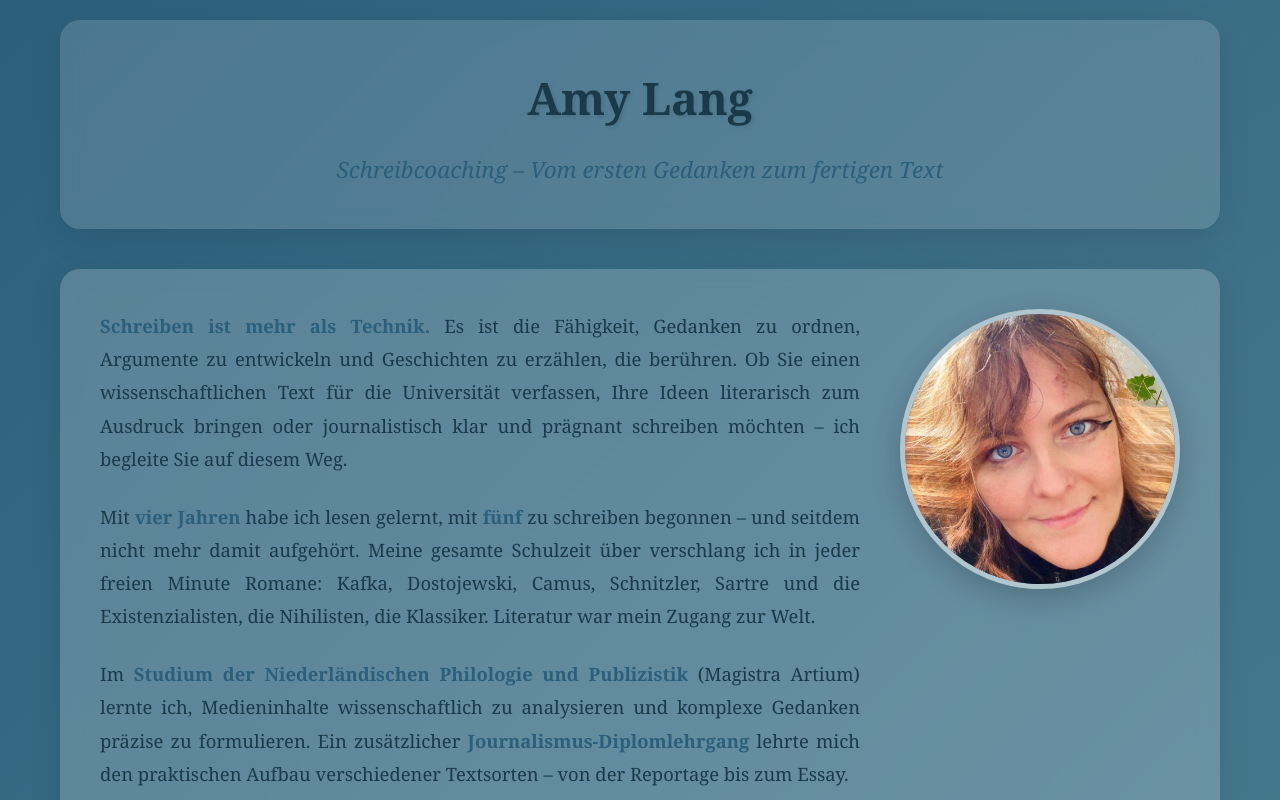
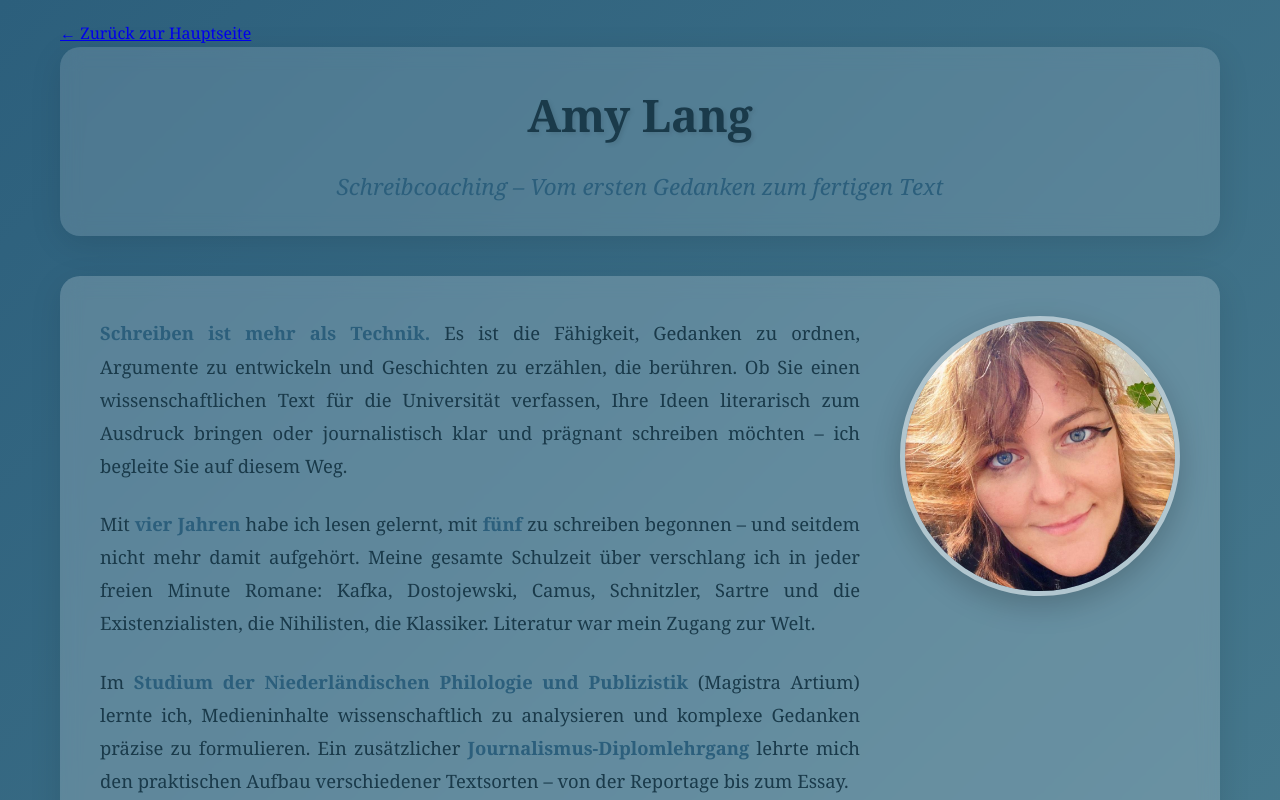
Before and after one commit to AmyFabijenna/scitext, a plain HTML site: page index.html in a window 1280 px wide. Shown: the top 800 px of the page. Drawn offline with Linux system fonts and the light colour scheme.

Commit message:
Add files via upload

```diff
--- a/index.html
+++ b/index.html
@@ -56,13 +56,14 @@
             padding: 20px;
         }
 
+
         header {
             text-align: center;
             margin-bottom: 40px;
             background: rgba(255, 255, 255, 0.15);
             backdrop-filter: blur(10px);
             border-radius: 20px;
-            padding: 40px 30px;
+            padding: 30px;
             box-shadow: 0 8px 32px rgba(0, 0, 0, 0.1);
         }
 
@@ -312,6 +313,15 @@
 </head>
 <body>
     <div class="container">
+
+        <!-- Obere Navigation -->
+        <div class="top-navigation">
+            <div class="top-nav-links">
+                <a href="../" class="home-link">← Zurück zur Hauptseite</a>
+            </div>
+        </div>
+
+
         <header>
             <h1>Amy Lang</h1>
             <p class="subtitle">Schreibcoaching – Vom ersten Gedanken zum fertigen Text</p>
```
